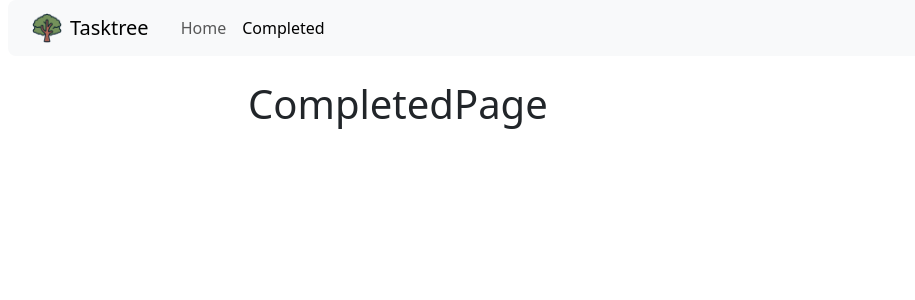
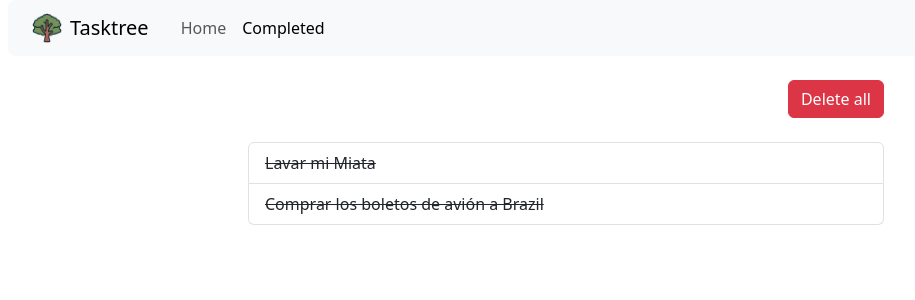
Before and after one commit to abrilBjarano/Tasktree-V1, a React (Vite) app: page /completed in a window 1280 px wide. Shown: the top 300 px of the page, without its empty margins (74-989 px from the left). Built offline with nearby package versions, Linux system fonts and the light colour scheme.

Commit message:
⭐ Set up CompletedPage structure

```diff
--- /dev/null
+++ b/src/components/DeleteAllBtn.jsx
@@ -0,0 +1,12 @@
+export const DeleteAllBtn = () => {
+
+
+
+   return (
+      <div className="d-flex justify-content-end mb-4">
+         <button className="btn btn-danger">
+            Delete all
+         </button>
+      </div>
+   )
+}
--- a/src/components/TaskList.jsx
+++ b/src/components/TaskList.jsx
@@ -1,4 +1,8 @@
-export const TaskList = ({ tasks }) => {
+import { useLocation } from "react-router-dom";
+
+export const TaskList = ({ tasks, img }) => {
+
+   const location = useLocation();
 
    return (
       <ul className="list-group">
@@ -7,13 +11,16 @@ export const TaskList = ({ tasks }) => {
                className="list-group-item d-flex justify-content-between align-items-center"
                key={ task.id }>
 
-                  { task.description }
+                  {( location.pathname === '/')
+                        ?
+                           <>
+                              { task.description }
+                              <button className="btn btn-danger">X</button>
+                           </>
 
-                  <div className="">
-                     <button className="btn btn-danger">
-                        X
-                     </button>
-                  </div>
+                        : <del> {task.description} </del>
+                  }
+
             </li>
          ))}
       </ul>
--- a/src/pages/CompletedPage.jsx
+++ b/src/pages/CompletedPage.jsx
@@ -1,7 +1,16 @@
+import { useContext } from "react";
+import { TaskList } from "../components/TaskList";
+import { TaskContext } from "../context/TaskContext";
+import { DeleteAllBtn } from "../components/DeleteAllBtn";
+
 export const CompletedPage = () => {
+
+   const { tasks } = useContext( TaskContext );
+
    return (
       <>
-         <h1>CompletedPage</h1>
+         <DeleteAllBtn />
+         <TaskList tasks={ tasks.completed }/>
       </>
    )
 }
```
